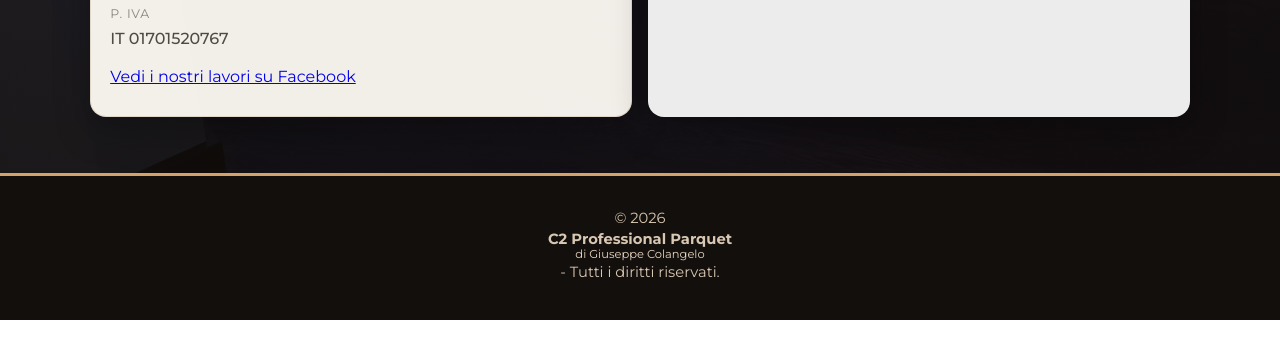
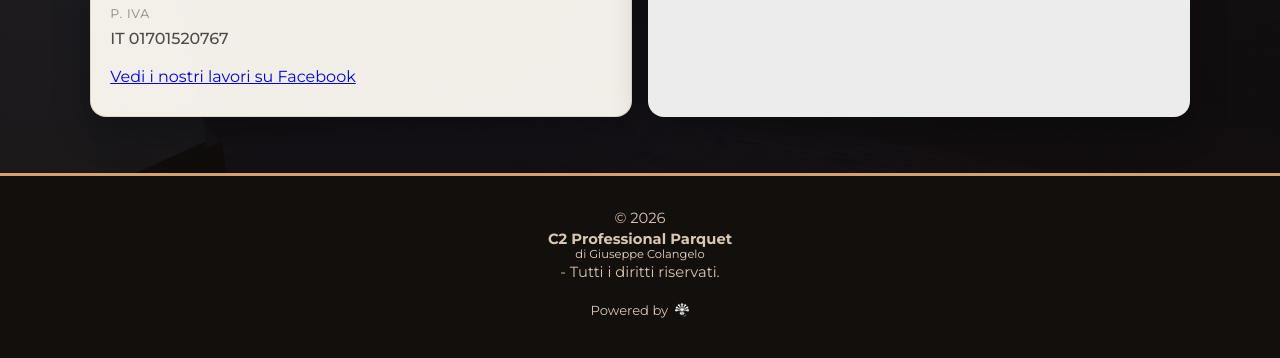
Before and after one commit to sabiasrl/c2professionalparquet, a plain HTML site: page index.html in a window 1280 px wide. Shown: the part 3169-3527 px from the top of the page. Before the commit the page ends 3489 px from the top, so only its background shows below. Drawn offline with nearby package versions, Linux system fonts and the light colour scheme.

Commit message:
feat: content updated

```diff
--- a/index.html
+++ b/index.html
@@ -400,6 +400,12 @@
           <span class="company-subline">di Giuseppe Colangelo</span>
           - Tutti i diritti riservati.
         </p>
+        <p style="margin-top: 0.75rem;">
+          <a href="https://www.sabiasrl.com" target="_blank" rel="noopener noreferrer" style="display: inline-flex; align-items: center; gap: 0.45rem; color: inherit; text-decoration: none;">
+            <span style="font-size: 0.82rem;">Powered by</span>
+            <img src="assets/powered-by.png" alt="Sabia Srl" style="height: 14px; width: auto;" loading="lazy" decoding="async" />
+          </a>
+        </p>
       </div>
     </footer>
 
```
Also changed, not shown: assets/powered-by.png (added).
